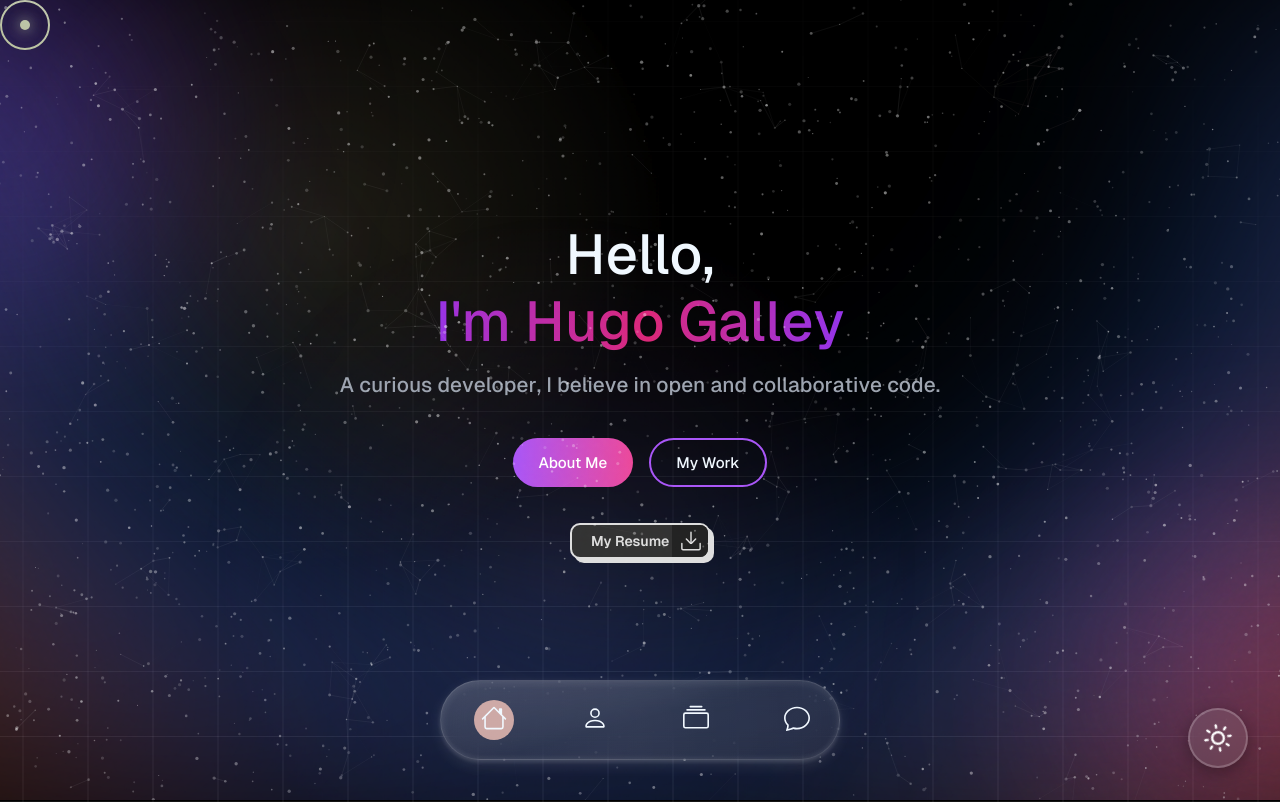
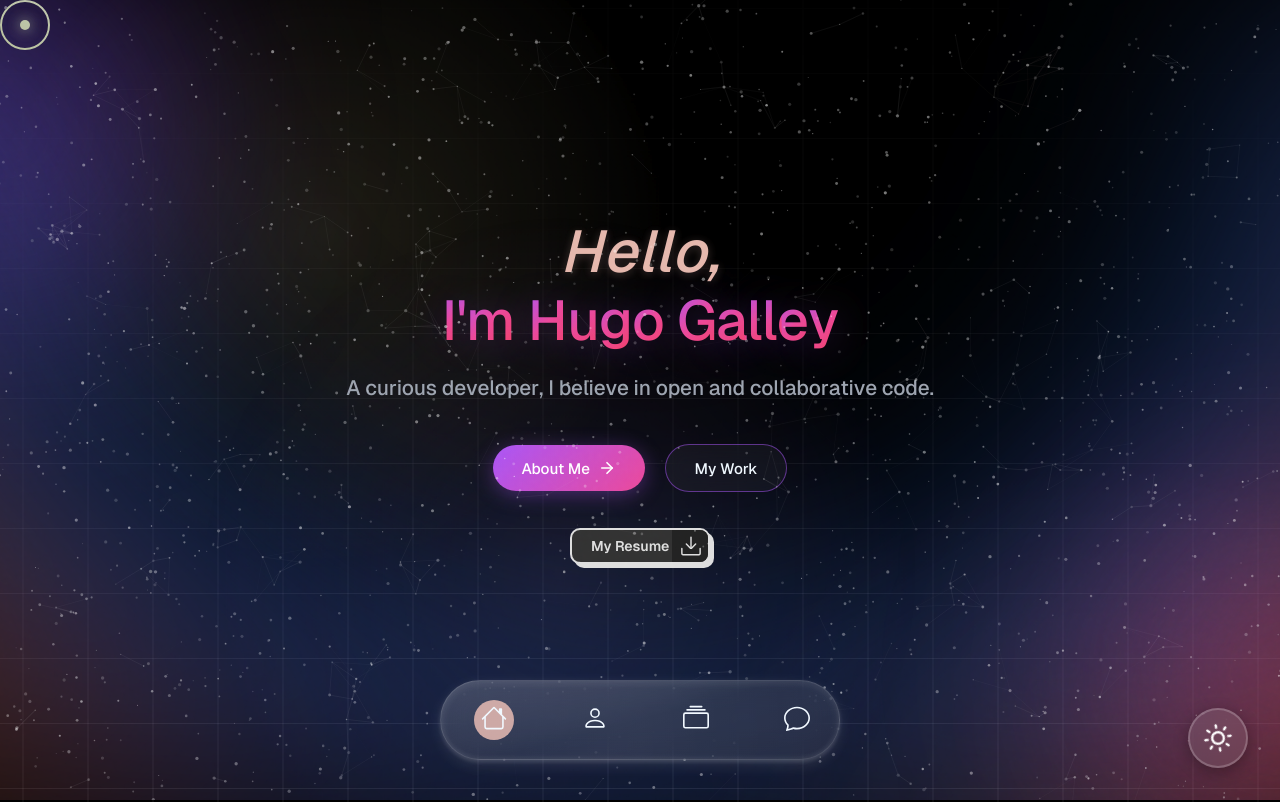
Before and after one commit to Hugo-Galley/portfolio, a React (Create React App) app: page /index.html in a window 1280 px wide. Shown: the top 802 px of the page. Built offline with nearby package versions, Linux system fonts and the light colour scheme; no server answers.

Commit message:
feat(Hero, FluidText): amélioration de l'interaction et de la typographie, ajout de nouveaux styles et ajustements de mise en page

```diff
--- a/public/index.html
+++ b/public/index.html
@@ -1,6 +1,9 @@
 <!DOCTYPE html>
 <html lang="fr">
   <head>
+<link rel="preconnect" href="https://fonts.googleapis.com">
+<link rel="preconnect" href="https://fonts.gstatic.com" crossorigin>
+<link href="https://fonts.googleapis.com/css2?family=DM+Serif+Display:ital@0;1&family=Fraunces:ital,opsz,wght@0,9..144,300..900;1,9..144,300..900&family=Instrument+Serif:ital@0;1&family=Lora:ital,wght@0,400..700;1,400..700&display=swap" rel="stylesheet">
 <link rel="preconnect" href="https://www.googletagmanager.com" crossorigin>
 <link rel="dns-prefetch" href="https://www.googletagmanager.com">
 <link rel="preload" href="%PUBLIC_URL%/fonts/Geist.ttf" as="font" type="font/ttf" crossorigin>
--- a/src/Styles/App.css
+++ b/src/Styles/App.css
@@ -5,6 +5,10 @@
 }
 
 :root {
+  /* Typography */
+  --font-heading: 'Fraunces', serif;
+  --font-body: 'Geist', sans-serif;
+
   /* Variables pour le mode sombre (défaut) */
   --bg-color: #000000;
   --text-color: #f0f8ff;
@@ -42,6 +46,10 @@
   --blob-orange: rgba(255, 183, 178, 0.12);
   --blob-violet: rgba(197, 163, 255, 0.15);
   --noise-opacity: 0.07;
+}
+
+h1, h2, h3, h4 {
+  font-family: var(--font-heading);
 }
 
 [data-theme="light"] {
--- a/src/Styles/Hero.css
+++ b/src/Styles/Hero.css
@@ -45,8 +45,7 @@
 }
 
 .herro-description {
-  max-width: 800px;
-
+  max-width: 820px;
   align-items: center;
   justify-content: center;
   display: flex;
@@ -54,6 +53,7 @@
 }
 
 .hero-title {
+  font-family: var(--font-heading);
   font-size: clamp(1.8rem, 6vw, 3.5rem);
   margin-bottom: 0.5rem;
   line-height: 1.2;
@@ -61,45 +61,71 @@
   display: block;
   text-align: center;
   height: auto;
-  font-weight: 500;
+  font-weight: 700;
+  letter-spacing: -0.02em;
+  hyphens: none;
+  word-break: normal;
+  overflow-wrap: normal;
   transition: color 0.3s ease;
 }
 
+.hero-greeting {
+  font-family: var(--font-heading);
+  font-style: italic;
+  font-weight: 400;
+  font-size: 1.05em;
+  color: var(--accent-color);
+  opacity: 0.95;
+  letter-spacing: 0.01em;
+  text-shadow: 0 2px 10px rgba(242, 193, 182, 0.25);
+}
+
 .gradient-text {
+  font-family: var(--font-heading);
   margin-left: 0;
-  font-weight: 500;
+  font-weight: 800;
   display: inline-block;
+  letter-spacing: -0.015em;
 }
 
 .gradient-text [data-fluid-char] {
-  background: linear-gradient(to right, #9333ea, #db2777, #9333ea);
+  background: linear-gradient(135deg, #a855f7 0%, #ec4899 50%, #f43f5e 100%);
   background-size: calc(var(--total-chars, 1) * 100%) 100%;
   background-position: calc(var(--char-index, 0) * (100% / max(1, var(--total-chars, 1) - 1))) 0;
   -webkit-background-clip: text;
   -webkit-text-fill-color: transparent;
   background-clip: text;
   color: transparent;
+  filter: drop-shadow(0 4px 18px rgba(168, 85, 247, 0.3));
 }
 
 .hero-subtitle {
   font-size: clamp(1.05rem, 3vw, 1.3rem);
   color: var(--text-secondary);
+  max-width: 680px;
+  line-height: 1.6;
   margin-bottom: 2.5rem;
   margin-top: 0.5rem;
   text-align: center;
   font-weight: 450;
+  letter-spacing: -0.01em;
+  hyphens: none;
+  word-break: normal;
+  overflow-wrap: normal;
   transition: color 0.3s ease;
 }
 
 .button-div {
   display: flex;
-  gap: 1rem;
+  align-items: center;
+  justify-content: center;
+  gap: 1.25rem;
   margin-bottom: 1.5rem;
 }
 
 #herro-button1,
 #herro-button2 {
-  padding: 0.8rem 1.6rem;
+  padding: 0.85rem 1.8rem;
   border-radius: 9999px;
   text-decoration: none;
   border: 0;
@@ -107,23 +133,52 @@
   font: inherit;
   font-weight: 500;
   font-size: 0.95rem;
-  transition: all 0.3s ease;
+  display: inline-flex;
+  align-items: center;
+  justify-content: center;
+  gap: 0.5rem;
+  transition: all 0.3s cubic-bezier(0.16, 1, 0.3, 1);
 }
 
 #herro-button1 {
-  background: linear-gradient(to right, #a855f7, #ec4899);
+  background: linear-gradient(135deg, #a855f7 0%, #ec4899 100%);
   color: white;
+  box-shadow: 0 4px 20px rgba(168, 85, 247, 0.35);
 }
 
 #herro-button1:hover {
-  opacity: 0.9;
+  transform: translateY(-2px);
+  box-shadow: 0 8px 25px rgba(168, 85, 247, 0.5);
+  opacity: 0.98;
+}
+
+#herro-button1 .btn-icon {
+  width: 18px;
+  height: 18px;
+  transition: transform 0.25s ease;
+}
+
+#herro-button1:hover .btn-icon {
+  transform: translateX(4px);
 }
 
 #herro-button2 {
-  background: transparent;
+  background: rgba(255, 255, 255, 0.04);
   color: var(--text-color);
-  border: 2px solid #a855f7;
-  transition: all 0.3s ease;
+  border: 1px solid rgba(168, 85, 247, 0.5);
+  backdrop-filter: blur(10px);
+  -webkit-backdrop-filter: blur(10px);
+}
+
+[data-theme="light"] #herro-button2 {
+  background: rgba(0, 0, 0, 0.03);
+}
+
+#herro-button2:hover {
+  background-color: rgba(168, 85, 247, 0.15);
+  border-color: #a855f7;
+  transform: translateY(-2px);
+  box-shadow: 0 4px 15px rgba(168, 85, 247, 0.2);
 }
 
 #herro-button2:hover {
--- a/src/components/FluidText.jsx
+++ b/src/components/FluidText.jsx
@@ -7,9 +7,11 @@ import { useRef, useEffect, useState, useCallback } from 'react';
 export default function FluidText({ children, className, as: Tag = 'span' }) {
   const containerRef = useRef(null);
   const charsRef = useRef([]);
+  const charPosRef = useRef([]);
   const mouseRef = useRef({ x: -9999, y: -9999 });
   const rafRef = useRef(null);
   const velocitiesRef = useRef([]);
+  const isAnimatingRef = useRef(false);
 
   const INFLUENCE_RADIUS = 120;
   const MAX_DISPLACEMENT = 25;
@@ -19,23 +21,34 @@ export default function FluidText({ children, className, as: Tag = 'span' }) {
   const splitText = useCallback((node) => {
     const processNode = (n, key = 0) => {
       if (typeof n === 'string') {
-        const chars = n.split('');
-        const total = chars.length;
-        return chars.map((char, i) => {
-          const uniqueKey = `${key}-${i}`;
+        const words = n.split(/(\s+)/);
+        let charCounter = 0;
+        return words.map((word, wordIdx) => {
+          if (/^\s+$/.test(word)) {
+            return <span key={`s-${key}-${wordIdx}`}>{word}</span>;
+          }
+          const chars = word.split('');
           return (
             <span
-              key={uniqueKey}
+              key={`w-${key}-${wordIdx}`}
+              style={{ display: 'inline-block', whiteSpace: 'nowrap' }}
+            >
+              {chars.map((char, i) => {
+                const charIdx = charCounter++;
+                return (
+                  <span
+                    key={`c-${key}-${wordIdx}-${i}`}
                     data-fluid-char
                     style={{
                       display: 'inline-block',
                       transition: 'none',
-                whiteSpace: char === ' ' ? 'pre' : undefined,
-                '--char-index': i,
-                '--total-chars': total,
+                      '--char-index': charIdx,
                     }}
                   >
-              {char === ' ' ? '\u00A0' : char}
+                    {char}
+                  </span>
+                );
+              })}
             </span>
           );
         });
@@ -50,7 +63,6 @@ export default function FluidText({ children, className, as: Tag = 'span' }) {
           ? n.props.children.flatMap((child, i) => processNode(child, `${key}-${i}`))
           : processNode(n.props.children, `${key}-c`);
 
-        // Clone the element but with split children
         const { children: _, ...restProps } = n.props;
         return (
           <n.type key={`el-${key}`} {...restProps}>
@@ -74,45 +86,60 @@ export default function FluidText({ children, className, as: Tag = 'span' }) {
     setSplitChildren(splitText(children));
   }, [children, splitText]);
 
+  // Recalculate character base positions (without triggering reflow inside RAF)
+  const updateCharPositions = useCallback(() => {
+    const container = containerRef.current;
+    if (!container) return;
+
+    const containerRect = container.getBoundingClientRect();
+    const chars = container.querySelectorAll('[data-fluid-char]');
+    charsRef.current = Array.from(chars);
+
+    charPosRef.current = charsRef.current.map((charEl) => {
+      // Temporarily remove transform to measure natural position
+      const prevTransform = charEl.style.transform;
+      charEl.style.transform = '';
+      const rect = charEl.getBoundingClientRect();
+      charEl.style.transform = prevTransform;
+
+      return {
+        x: rect.left - containerRect.left + rect.width / 2,
+        y: rect.top - containerRect.top + rect.height / 2,
+      };
+    });
+
+    if (velocitiesRef.current.length !== charsRef.current.length) {
+      velocitiesRef.current = charsRef.current.map(() => ({ x: 0, y: 0, currentX: 0, currentY: 0 }));
+    }
+  }, []);
+
   useEffect(() => {
     const container = containerRef.current;
     if (!container) return;
 
-    const handleMouseMove = (e) => {
-      const rect = container.getBoundingClientRect();
-      mouseRef.current = {
-        x: e.clientX - rect.left,
-        y: e.clientY - rect.top,
-      };
-    };
+    updateCharPositions();
 
-    const handleMouseLeave = () => {
-      mouseRef.current = { x: -9999, y: -9999 };
-    };
+    if (document.fonts && document.fonts.ready) {
+      document.fonts.ready.then(updateCharPositions);
+    }
 
-    // Listen on the herroBanner parent for wider mouse tracking
-    const heroParent = container.closest('.herroBanner') || container.parentElement;
-    heroParent.addEventListener('mousemove', handleMouseMove);
-    heroParent.addEventListener('mouseleave', handleMouseLeave);
+    window.addEventListener('resize', updateCharPositions);
+
+    const startAnimation = () => {
+      if (isAnimatingRef.current) return;
+      isAnimatingRef.current = true;
 
       const animate = () => {
-      const chars = container.querySelectorAll('[data-fluid-char]');
-      if (!charsRef.current.length || charsRef.current.length !== chars.length) {
-        charsRef.current = Array.from(chars);
-        velocitiesRef.current = Array.from(chars).map(() => ({ x: 0, y: 0, currentX: 0, currentY: 0 }));
-      }
-
         const mouse = mouseRef.current;
-      const containerRect = container.getBoundingClientRect();
+        let activeMotion = false;
 
         charsRef.current.forEach((charEl, i) => {
+          const pos = charPosRef.current[i];
           const vel = velocitiesRef.current[i];
-        const rect = charEl.getBoundingClientRect();
-        const charX = rect.left - containerRect.left + rect.width / 2;
-        const charY = rect.top - containerRect.top + rect.height / 2;
+          if (!pos || !vel) return;
 
-        const dx = charX - mouse.x;
-        const dy = charY - mouse.y;
+          const dx = pos.x - mouse.x;
+          const dy = pos.y - mouse.y;
           const dist = Math.sqrt(dx * dx + dy * dy);
 
           let targetX = 0;
@@ -125,7 +152,6 @@ export default function FluidText({ children, className, as: Tag = 'span' }) {
             targetY = (dy / dist) * strength;
           }
 
-        // Spring physics for smooth organic motion
           vel.x += (targetX - vel.currentX) * SPRING;
           vel.y += (targetY - vel.currentY) * SPRING;
           vel.x *= DAMPING;
@@ -133,27 +159,52 @@ export default function FluidText({ children, className, as: Tag = 'span' }) {
           vel.currentX += vel.x;
           vel.currentY += vel.y;
 
-        // Small threshold to avoid unnecessary transforms
-        if (Math.abs(vel.currentX) > 0.1 || Math.abs(vel.currentY) > 0.1) {
-          charEl.style.transform = `translate(${vel.currentX}px, ${vel.currentY}px)`;
-        } else {
+          if (Math.abs(vel.currentX) > 0.05 || Math.abs(vel.currentY) > 0.05 || targetX !== 0 || targetY !== 0) {
+            charEl.style.transform = `translate3d(${vel.currentX.toFixed(2)}px, ${vel.currentY.toFixed(2)}px, 0)`;
+            activeMotion = true;
+          } else if (vel.currentX !== 0 || vel.currentY !== 0) {
             vel.currentX = 0;
             vel.currentY = 0;
             charEl.style.transform = '';
           }
         });
 
+        if (activeMotion || mouse.x > -9000) {
+          rafRef.current = requestAnimationFrame(animate);
+        } else {
+          isAnimatingRef.current = false;
+          rafRef.current = null;
+        }
+      };
+
       rafRef.current = requestAnimationFrame(animate);
     };
 
-    rafRef.current = requestAnimationFrame(animate);
+    const handleMouseMove = (e) => {
+      const rect = container.getBoundingClientRect();
+      mouseRef.current = {
+        x: e.clientX - rect.left,
+        y: e.clientY - rect.top,
+      };
+      startAnimation();
+    };
+
+    const handleMouseLeave = () => {
+      mouseRef.current = { x: -9999, y: -9999 };
+    };
+
+    const heroParent = container.closest('.herroBanner') || container.parentElement;
+    heroParent.addEventListener('mousemove', handleMouseMove, { passive: true });
+    heroParent.addEventListener('mouseleave', handleMouseLeave, { passive: true });
 
     return () => {
+      window.removeEventListener('resize', updateCharPositions);
       heroParent.removeEventListener('mousemove', handleMouseMove);
       heroParent.removeEventListener('mouseleave', handleMouseLeave);
       if (rafRef.current) cancelAnimationFrame(rafRef.current);
+      isAnimatingRef.current = false;
     };
-  }, [splitChildren]);
+  }, [splitChildren, updateCharPositions]);
 
   return (
     <Tag ref={containerRef} className={className} style={{ position: 'relative' }}>
--- a/src/components/Hero.jsx
+++ b/src/components/Hero.jsx
@@ -20,7 +20,7 @@ export default function Hero() {
       <div className='herro'>
         <div className='herro-description'>
           <FluidText as="h1" className="hero-title">
-            {t('hero.hello')}<br/>
+            <span className="hero-greeting">{t('hero.hello')}</span><br/>
             <span className="gradient-text">
               {t('hero.iAm')}
             </span>
@@ -30,9 +30,11 @@ export default function Hero() {
             {t('hero.subtitle')}
           </FluidText>
 
-          <div
-            className='button-div'>
-            <button type='button' id='herro-button1' onClick={() => handleNavigation('AboutMe')}>{t('hero.aboutButton')}</button>
+          <div className='button-div'>
+            <button type='button' id='herro-button1' onClick={() => handleNavigation('AboutMe')}>
+              <span>{t('hero.aboutButton')}</span>
+              <svg className="btn-icon" viewBox="0 0 24 24" fill="none" stroke="currentColor" strokeWidth="2.2" strokeLinecap="round" strokeLinejoin="round"><path d="M5 12h14"/><path d="m12 5 7 7-7 7"/></svg>
+            </button>
             <button type='button' id='herro-button2' onClick={() => handleNavigation('Projects')}>{t('hero.workButton')}</button>
           </div>
 
```
Lines whose indentation alone changed are shown as unchanged.
